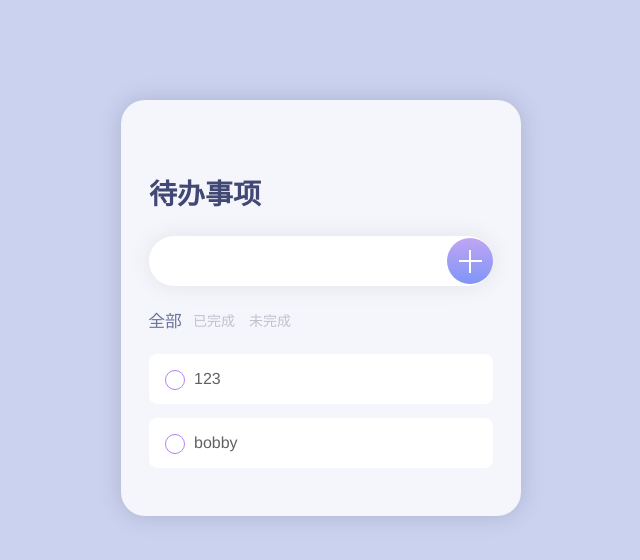
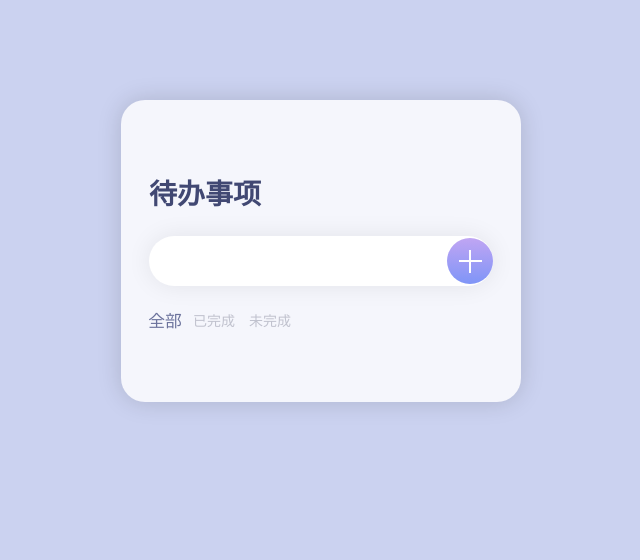
Before and after one commit to chenyulian/vue-todo-app, a Vue app: page / in a window 1280 px wide. Shown: the top 560 px of the page, without its empty margins (319-959 px from the left). Built offline with nearby package versions, Linux system fonts and the light colour scheme.

Commit message:
实现添加待办事项功能

```diff
--- a/src/App.vue
+++ b/src/App.vue
@@ -2,7 +2,7 @@
 <main>
     <div class="container">
         <h1>待办事项</h1>
-        <todo-add />
+        <todo-add :tid="todos.length" @addOneTodo="addTodo" />
         <todo-filter />
         <todo-list :todos="todos" />
     </div>
@@ -21,21 +21,14 @@ export default {
     name: "App",
     setup() {
         // 存储todolist
-        const todos = ref([{
-                content: "123",
-                key: 0
-            },
-            {
-                content: "bobby",
-                key: 1
-            },
-        ]);
+        const todos = ref([]);
         const addTodo = (todo) => {
-            todos.value.push(todo);
+            todos.value.push(todo.value);
         };
 
         return {
             todos,
+            addTodo,
         };
     },
     components: {
--- a/src/components/TodoAdd.vue
+++ b/src/components/TodoAdd.vue
@@ -1,9 +1,36 @@
 <template>
 <div class="input-add">
-    <input type="text" />
-    <button><i class="plus"></i></button>
+    <input type="text" v-model="todoContent" />
+    <button @click="EmitAddOne"><i class="plus"></i></button>
 </div>
 </template>
+
+<script>
+import {
+    ref,
+    computed
+} from "vue";
+export default {
+    props: ["tid"],
+    setup(props, context) {
+        const todoContent = ref("");
+        const EmitAddOne = () => {
+            context.emit("addOneTodo", todo);
+            todoContent.value = "";
+        };
+        const todo = computed(() => ({
+            id: props.tid,
+            content: todoContent.value,
+            complete: false,
+        }));
+        return {
+            todoContent,
+            EmitAddOne,
+            todo,
+        };
+    },
+};
+</script>
 
 <style scoped>
 .input-add {
--- a/src/components/TodoItem.vue
+++ b/src/components/TodoItem.vue
@@ -7,19 +7,7 @@
 
 <script>
 export default {
-    props: {
-        todo: {
-            type: Object,
-        },
-    },
-
-    setup(props) {
-        const todo = props.todo;
-
-        return {
-            todo
-        };
-    },
+    props: ["todo"],
 };
 </script>
 
--- a/src/components/TodoList.vue
+++ b/src/components/TodoList.vue
@@ -1,6 +1,6 @@
 <template>
 <div class="todo-list">
-    <template v-for="todo in todos" :key="todo.key">
+    <template v-for="todo in todos" :key="todo.id">
         <todo-item :todo="todo" />
     </template>
 </div>
```
Also changed, not shown: src/components/TodoFilter.vue (indentation only).
